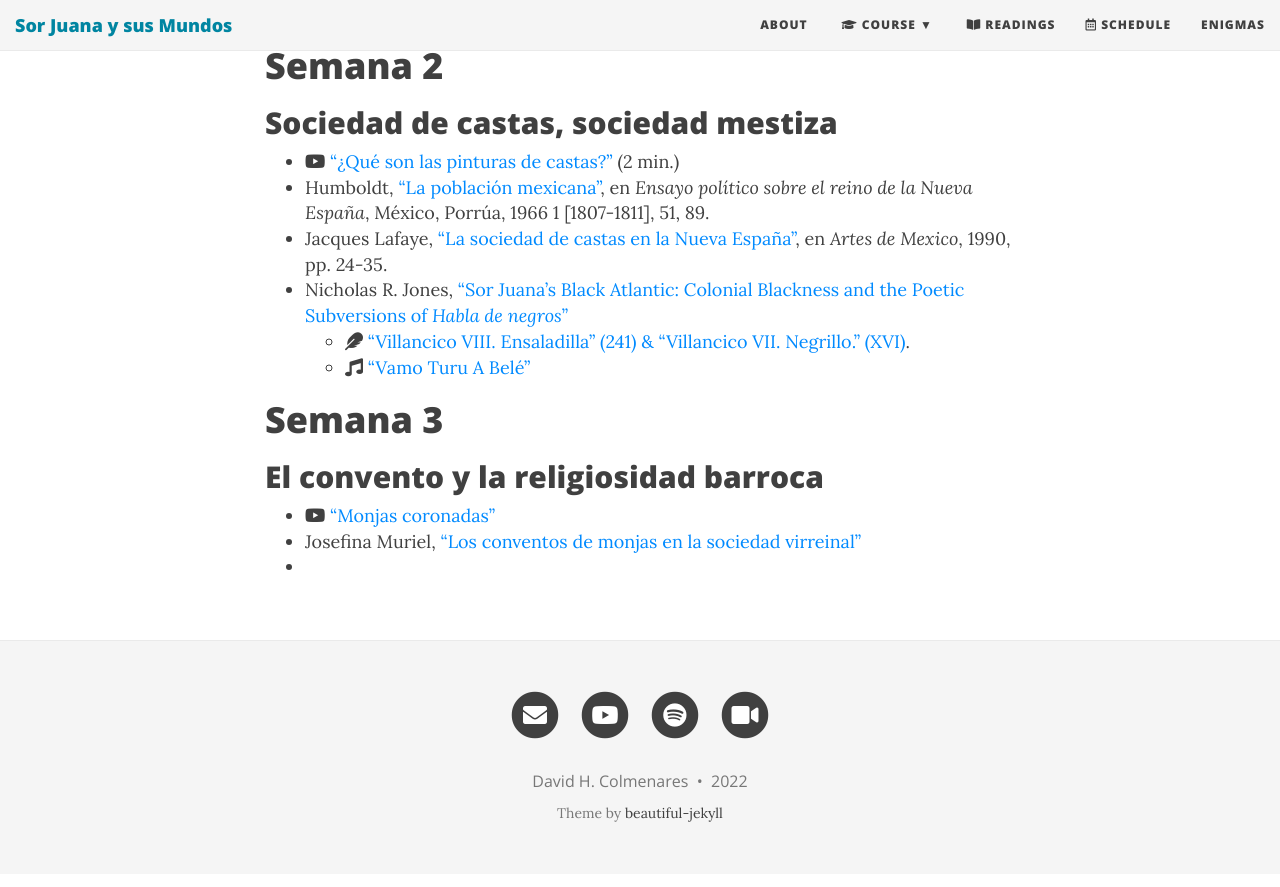
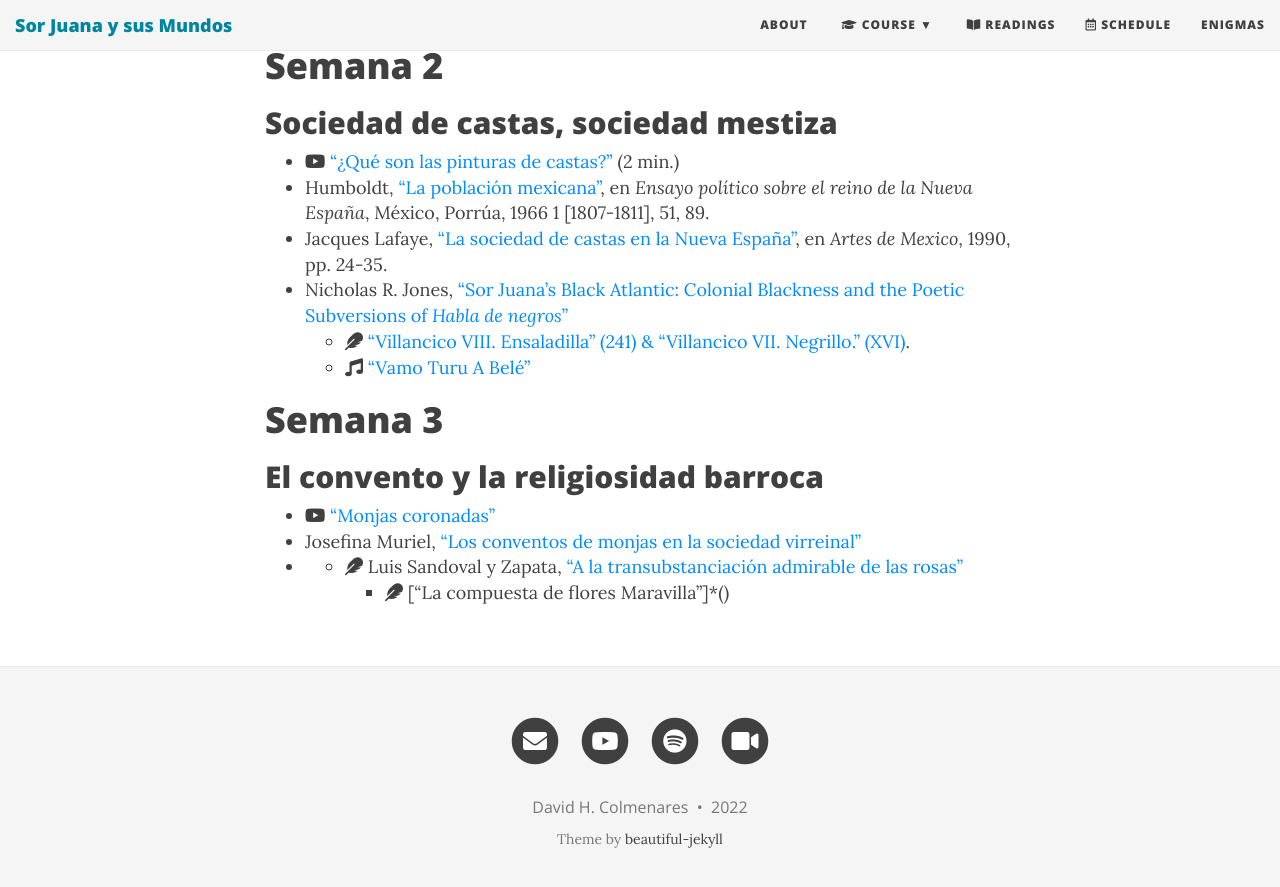
Before and after one commit to Hipomenes/sorjuana, a Jekyll site: the page built from syllabus.md, in a window 1280 px wide and 900 px high, scrolled down 1206 px. Shown: the top 887 px of the window. Built offline with Jekyll 4.4.1, drawn with Linux system fonts in a browser that asks for light colours; nearby versions of some CDN libraries.

Commit message:
Update syllabus.md

```diff
--- a/syllabus.md
+++ b/syllabus.md
@@ -42,3 +42,5 @@ bigimg: http://www.ilovelibraries.org/sites/default/files/palafoxianazoom.png
 - <i class="fab fa-youtube"></i> ["Monjas coronadas"](https://youtu.be/wnylNhdtx-Q)
 - Josefina Muriel, ["Los conventos de monjas en la sociedad virreinal"](https://bushare-my.sharepoint.com/:b:/g/personal/dhcg_bu_edu/EYgRw9KflY9AjyJXAV6PZF4BtIw_uZdXvMPa48A0DfrtXg?e=aE1I0I)
 -
+    - <i class="fas fa-feather"></i> Luis Sandoval y Zapata, ["A la transubstanciación admirable de las rosas"]()
+        - <i class="fas fa-feather"></i> ["La compuesta de flores Maravilla"]*()
```
